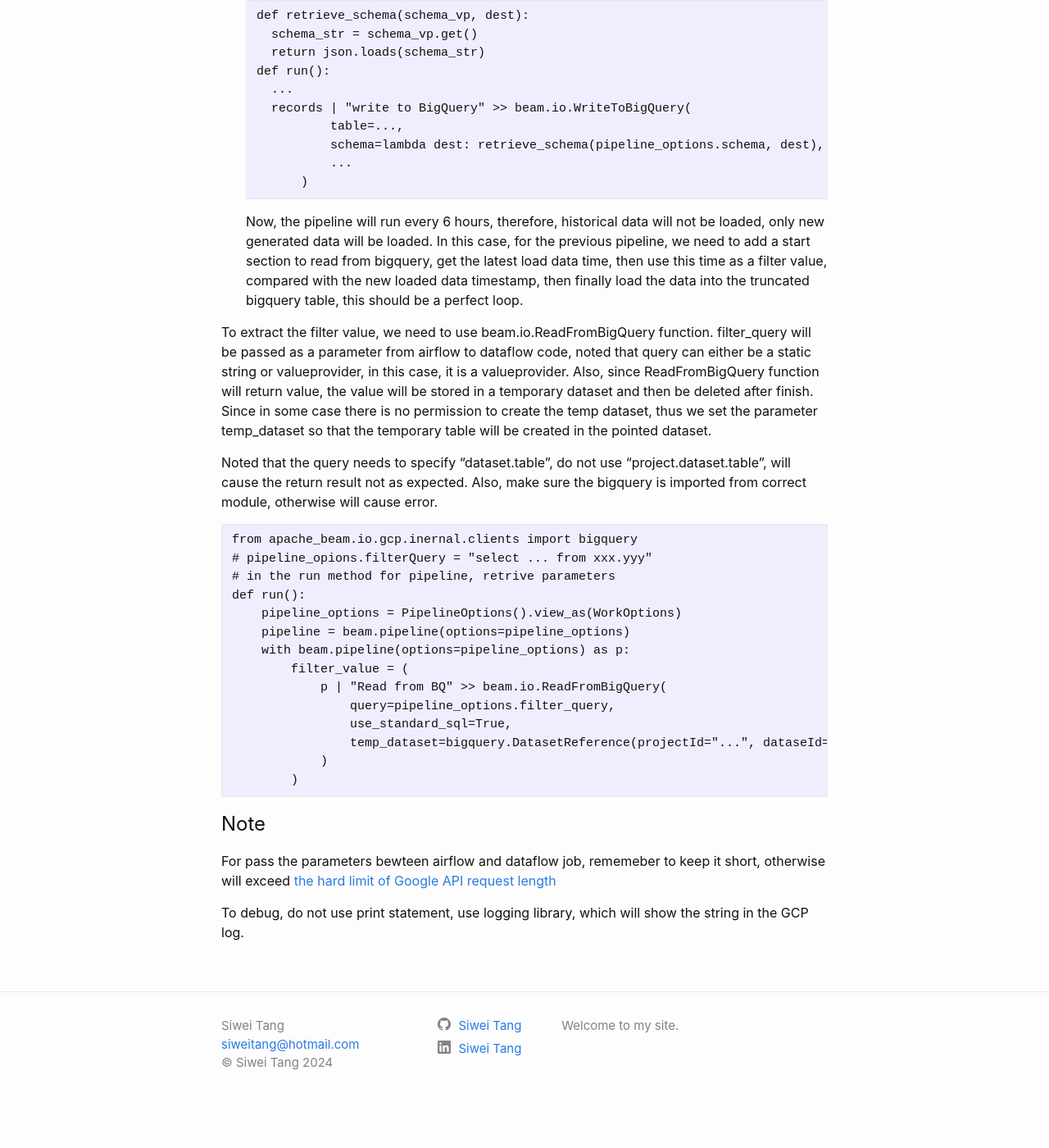
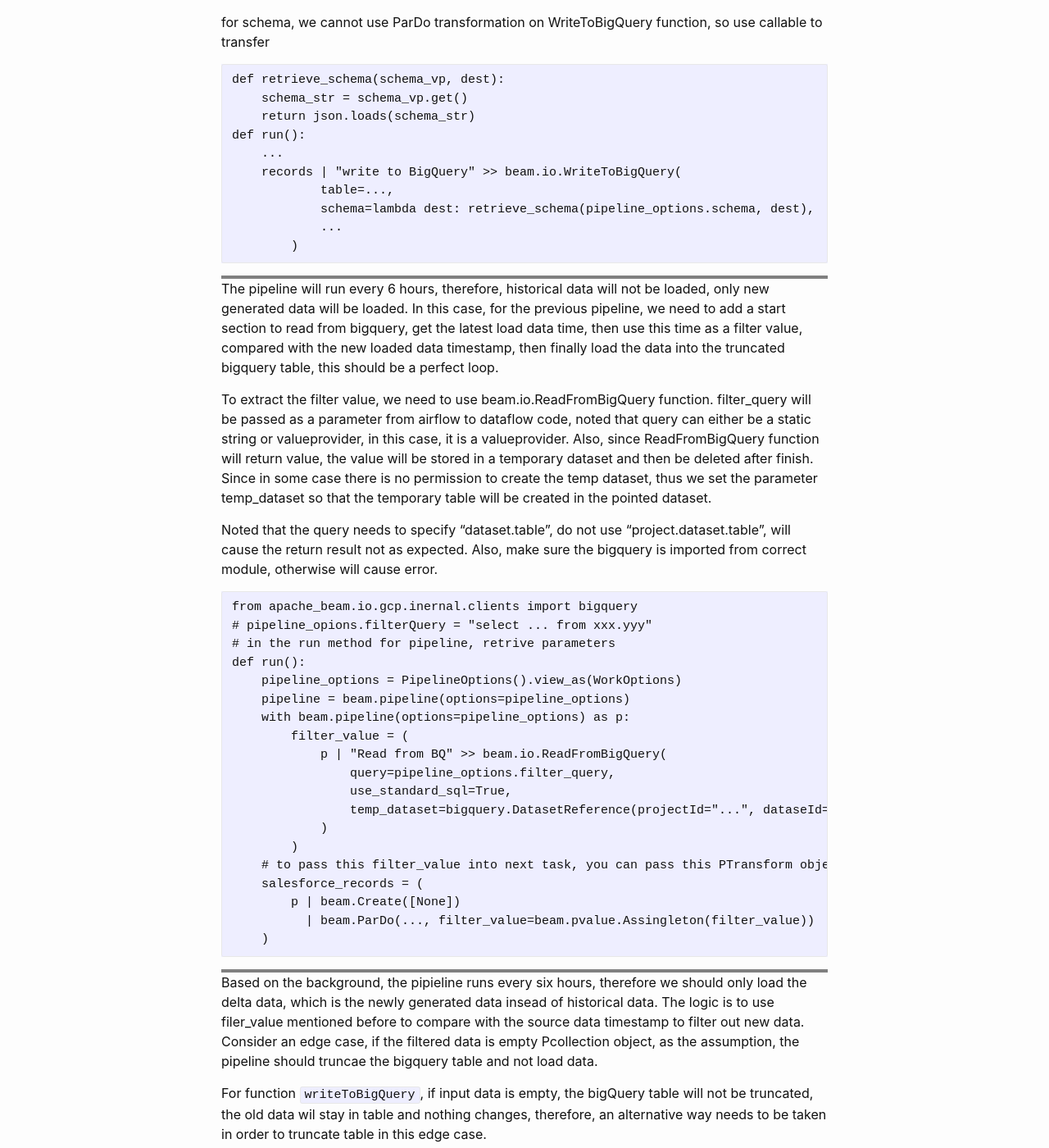
Before and after one commit to tangsiwei0831/portofolio, a Jekyll site: the page built from _Bugs/Airflow.md, in a window 1280 px wide and 1400 px high, scrolled down 1803 px. Shown: the whole window at 82% size. Built offline with Jekyll 4.4.1, drawn with Linux system fonts in a browser that asks for light colours; before the commit the page ends 3171 px from its top, so only the background shows below that; some of the changed text lies outside the part shown.

Commit message:
add content for airflow and restaurant

````diff
--- a/_Bugs/Airflow.md
+++ b/_Bugs/Airflow.md
@@ -33,7 +33,8 @@ tid=DataflowTemplatedJobStartOperator(
 )
 ```
 
-In dataflow job, the parameters can be used in several ways. Noted that parameters type is RuntimeValueProvider, so we cannot directly use it in pipeline construction.
+In dataflow job, the parameters can be used in several ways. Noted that parameters type is
+            RuntimeValueProvider, so we cannot directly use it in pipeline construction.
 
 ```
 # Create subclass of PipelineOptions and then add aruguments
@@ -62,7 +63,7 @@ def run():
               | "Read data" beam.Pardo(ReadData(pipeline_options.password))
         )
 ```
-* The parameter password can be retrieved in ParDo transformation by using get method
+The parameter password can be retrieved in ParDo transformation by using get method, note that you cannot use get method in init method, will result in error **RuntimeValueProvider: get() not called from a runtime context**
 ```
 class ReadData:
     def __init__(self, password_vp):
@@ -72,7 +73,7 @@ class ReadData:
         password = password_vp.get()
         # password is string for now
 ```
-* for schema, we cannot use ParDo transformation on WriteToBigQuery function, so use callable to transfer
+for schema, we cannot use ParDo transformation on WriteToBigQuery function, so use callable to transfer
 ```
 def retrieve_schema(schema_vp, dest):
     schema_str = schema_vp.get()
@@ -85,7 +86,8 @@ def run():
             ...
         )
 ```
-Now, the pipeline will run every 6 hours, therefore, historical data will not be loaded, only new generated data will be loaded. In this case, for the previous pipeline, we need to add a start section to read from bigquery, get the latest load data time, then use this time as a filter value, compared with the new loaded data timestamp, then finally load the data into the truncated bigquery table, this should be a perfect loop.
+<hr style="border:2px solid gray">
+The pipeline will run every 6 hours, therefore, historical data will not be loaded, only new generated data will be loaded. In this case, for the previous pipeline, we need to add a start section to read from bigquery, get the latest load data time, then use this time as a filter value, compared with the new loaded data timestamp, then finally load the data into the truncated bigquery table, this should be a perfect loop.
 
 To extract the filter value, we need to use beam.io.ReadFromBigQuery function. filter_query will be passed as a parameter from airflow to dataflow code, noted that query can either be a static string or valueprovider, in this case, it is a valueprovider. Also, since ReadFromBigQuery function will return value, the value will be stored in a temporary dataset and then be deleted after finish. Since in some case there is no permission to create the temp dataset, thus we set the parameter temp_dataset so that the temporary table will be created in the pointed dataset.
 
@@ -105,9 +107,49 @@ def run():
                 temp_dataset=bigquery.DatasetReference(projectId="...", dataseId="...")
             )
         )
+    # to pass this filter_value into next task, you can pass this PTransform object as sideinput into the next task.
+    salesforce_records = (
+        p | beam.Create([None])
+          | beam.ParDo(..., filter_value=beam.pvalue.Assingleton(filter_value))
+    )
+```
+<hr style="border:2px solid gray">
+Based on the background, the pipieline runs every six hours, therefore we should only load the delta data, which is the newly generated data insead of historical data. The logic is to use filer_value mentioned before to compare with the source data timestamp to filter out new data. Consider an edge case, if the filtered data is empty Pcollection object, as the assumption, the pipeline should truncae the bigquery table and not load data.
+
+For function `writeToBigQuery`, if input data is empty, the bigQuery table will not be truncated, the old data wil stay in table and nothing changes, therefore, an alternative way needs to be taken in order to truncate table in this edge case.
+
+```
+# read all the records from source side, the filter_value will be compared with each record in the data, if data is all old,
+# salesforce_records will be in format as {}, {}, ... inside curly bracket
+salesforce_records = (...)
+
+# remove all the inner brackets, and get the number of how many rows it has, in this case, 0
+total_rows = (salesforce_records | beam.filter(lambda x: x != {})
+                                 | beam.combiners.Count.Globally())
+
+
+# therefore we can use total row number as condition, if it is 0, truncate, otherwise, not truncate table
+should_truncate = (
+    p | beam.create([None])
+      | beam.ParDo(..., beam.pvalue.Assingleton(total_rows))
+)
 ```
 
+
 # Note
-For pass the parameters bewteen airflow and dataflow job, rememeber to keep it short, otherwise will exceed [the hard limit of Google API request length](https://cloud.google.com/knowledge/kb/error-400-bad-request-request-payload-size-exceeds-the-limit-000004321#:~:text=The%20error%20Request%20payload%20size,limit%20and%20cannot%20be%20increased.)
+1. all the task in dataflow job may not in order, it may be parallel, the order is determined by dependency.
+In the below code, salesforce_records task must happen after filter_value task, since it depends on the Pvalue.
+total_rows task can be parallel with filter_value task.
 
-To debug, do not use print statement, use logging library, which will show the string in the GCP log.
+```
+filter_value = (
+    p | beam.io.ReadFromBigQuery(...)
+)
+
+salesforce_records =  (
+        p | beam.Create([None])
+          | beam.ParDo(..., filter_value=beam.pvalue.Assingleton(filter_value))
+    )
+
+total_rows = (p | ...)
+```
````
Also changed, not shown: _Bugs/Data.md (added, +11 -0 lines), _Bugs/Excel.md (deleted, +0 -10 lines), _Bugs/GCP.md (+13 -2 lines), _Restaurants/2022-07-11-Restaurants-01.md (+7 -3 lines), work.md (+1 -1 lines), tech.md (line endings or trailing spaces).
